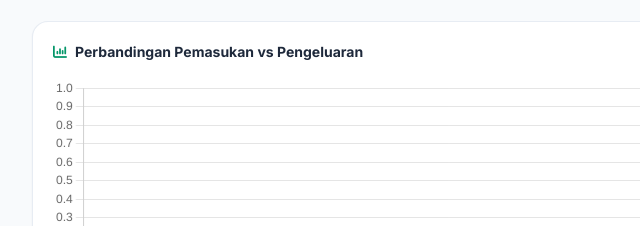
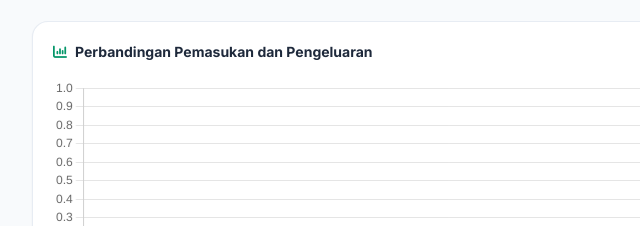
Before and after one commit to wartam-mjng/laporan-keuangan, a plain HTML site: page index.html in a window 1280 px wide. Shown: the part 214-440 px from the top of the page, 0-640 px from the left. Drawn offline with nearby package versions, Linux system fonts and the light colour scheme; no server answers.

Commit message:
Update index.html

```diff
--- a/index.html
+++ b/index.html
@@ -178,7 +178,7 @@
                 <div class="flex justify-between items-center mb-4">
                     <h3 class="text-sm font-bold text-slate-800 flex items-center space-x-2">
                         <i class="fa-solid fa-chart-column text-emerald-600"></i>
-                        <span>Perbandingan Pemasukan vs Pengeluaran</span>
+                        <span>Perbandingan Pemasukan dan Pengeluaran</span>
                     </h3>
                 </div>
                 <div class="h-64 relative">
```
